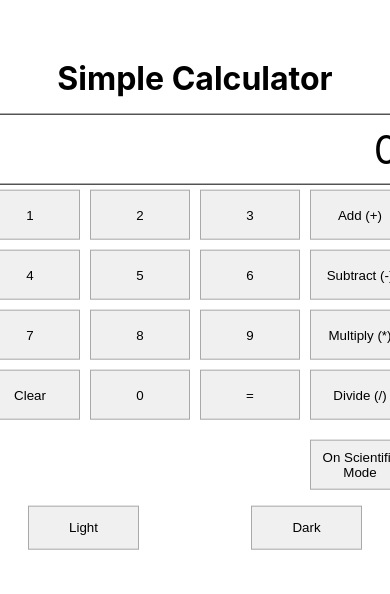
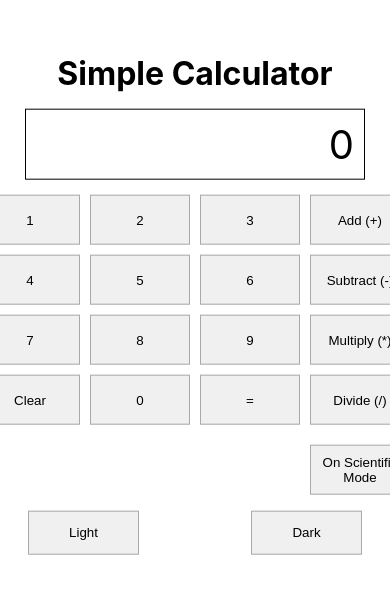
Before and after one commit to M-o-h-a-n-S-i-n-g-h/react-calculator, a React (Create React App) app: page / in a window 390 px wide. Shown: the part 118-712 px from the top of the page. Built offline with nearby package versions, Linux system fonts and the light colour scheme.

Commit message:
Updated styles and finished project

```diff
--- a/src/components/Calculator/calculatorButtons.module.css
+++ b/src/components/Calculator/calculatorButtons.module.css
@@ -25,12 +25,21 @@
   justify-content: flex-end;
   font-size: 2.5em;
   font-weight: normal;
-  margin-bottom: 5px;
+  margin-bottom: 15px;
   border: solid .5px black;
   word-break: break-all;
   width: 430px;
   text-align: left;
   padding: 10px;
+}
+
+@media screen and (max-width: 430px) {
+  .result {
+    width: 340px;
+    margin: auto;
+    margin-bottom: 15px;
+
+  }
 }
 
 .scientificOperatorsAndToggleButton {
```
Also changed, not shown: src/components/Calculator/CalculatorContainer.jsx (+16 -0 lines).
